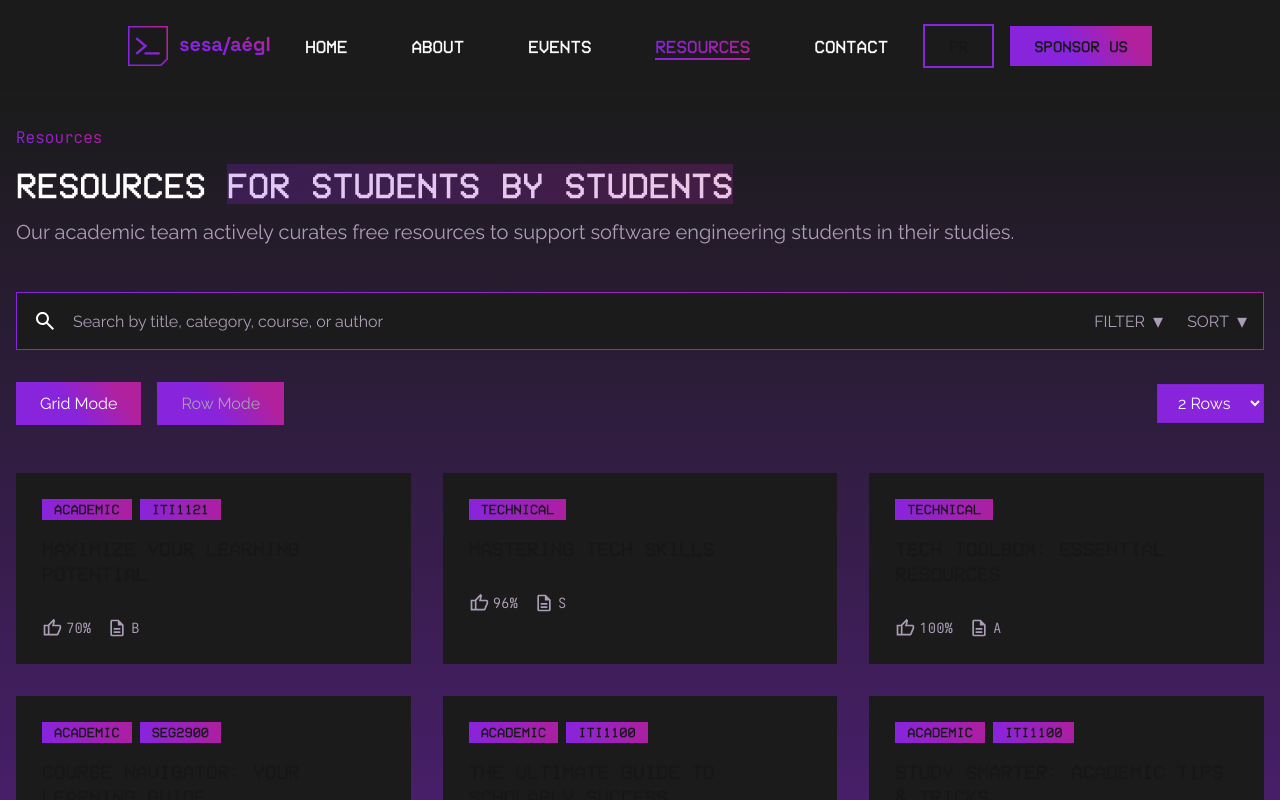
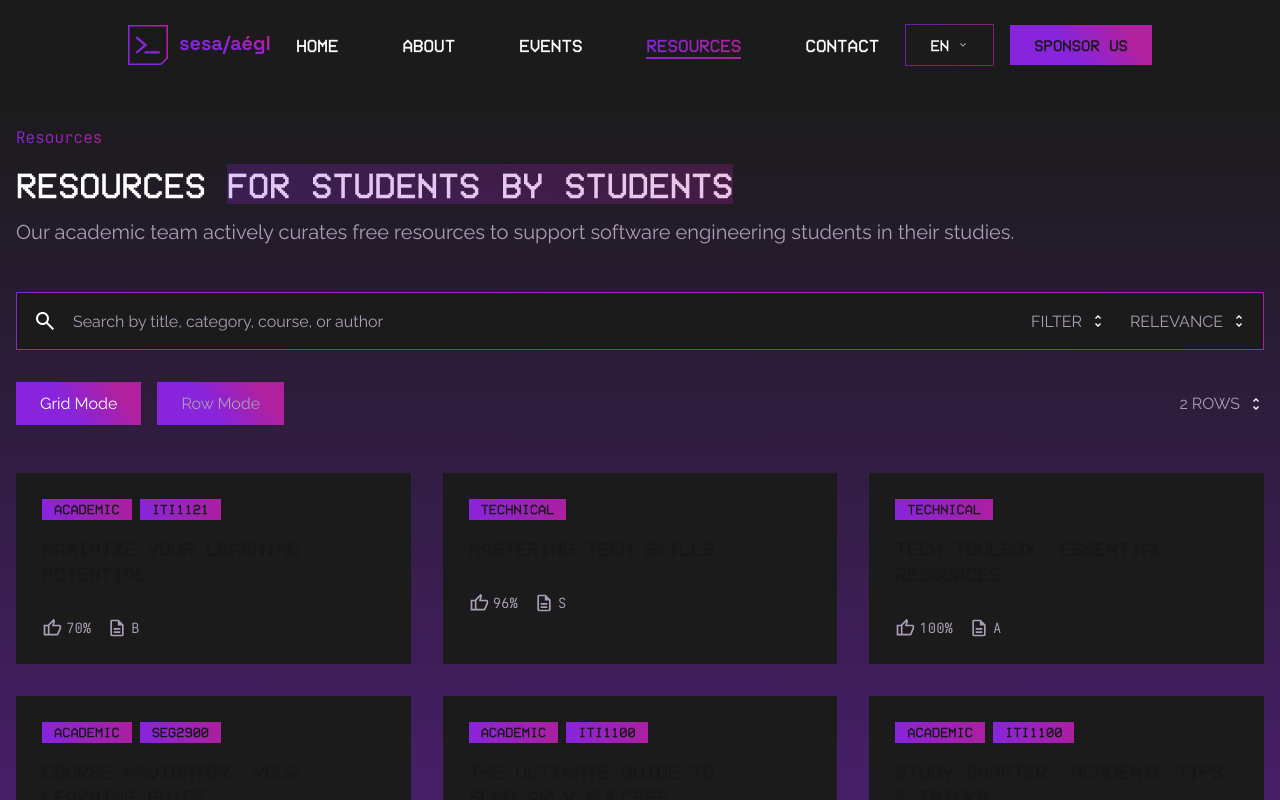
Before and after one commit to 8x5y1a/sesa-website, a Next.js app: page /pages/ResourcesPage in a window 1280 px wide. Shown: the top 800 px of the page. Built offline with nearby package versions, Linux system fonts and the light colour scheme.

Commit message:
dropdown, navbar updated

```diff
--- a/src/app/pages/EventsPage/components/EventFilters.tsx
+++ b/src/app/pages/EventsPage/components/EventFilters.tsx
@@ -1,7 +1,14 @@
 "use client";
 
 import React, { useState } from "react";
+import Image from "next/image";
 import Button from "@/components/Button";
+
+const gradientBorderClass = `
+    border-[1px]
+    border-solid
+    [border-image:linear-gradient(55deg,rgba(136,36,220,0.7)_41.93%,rgba(177,33,157,0.7)_81.89%)_1]
+`;
 
 type EventType = "All" | "Workshop" | "Networking Event" | "Social Event" | "Academic Support";
 type TimeFilter = "All" | "Past" | "Today" | "Upcoming";
@@ -54,43 +61,40 @@ const EventFilters: React.FC<{
 
             {/* Right Side: Event Type Dropdown */}
             <div className="relative">
-                {/* Dropdown Trigger Button */}
-                <Button
-                    variant="outline"
-                    className="flex items-center gap-2 font-heading uppercase text-white"
+                <button
+                    className="flex items-center gap-2 uppercase text-thistle"
                     onClick={() => setIsDropdownOpen(!isDropdownOpen)}
                 >
-                    Filter
-                    <svg
-                        className={`h-4 w-4 transition-transform ${isDropdownOpen ? "rotate-180" : ""}`}
-                        fill="none"
-                        stroke="currentColor"
-                        viewBox="0 0 24 24"
-                        xmlns="http://www.w3.org/2000/svg"
+                    {activeFilter}
+                    <Image
+                        src="/contact-page/arrows.svg"
+                        alt="Filter Arrow"
+                        width={16}
+                        height={16}
+                        className={`transition-transform duration-200 ${
+                            isDropdownOpen ? "rotate-180" : ""
+                        }`}
+                    />
+                </button>
+
+                {isDropdownOpen && (
+                    <div className="absolute right-0 z-20 mt-2 min-w-[18rem]">
+                        <div
+                            className={`${gradientBorderClass} bg-[rgba(27,27,27,0.3)] backdrop-blur-md backdrop-saturate-150`}
                         >
-                        <path
-                            strokeLinecap="round"
-                            strokeLinejoin="round"
-                            strokeWidth={2}
-                            d="M19 9l-7 7-7-7"
-                        />
-                    </svg>
-                </Button>
-
-                {/* Dropdown Menu */}
-                {isDropdownOpen && (
-                    <div className="absolute right-0 z-10 mt-2 w-48 rounded-lg border border-gray-700 bg-gray-800 shadow-lg">
                             {filters.map(filter => (
                                 <button
                                     key={filter}
-                                className={`w-full px-4 py-2 text-left font-heading text-sm uppercase text-white transition-all hover:bg-gray-700 ${
-                                    activeFilter === filter ? "bg-gray-700" : ""
-                                }`}
-                                onClick={() => handleFilterClick(filter)}
+                                    onClick={() => {
+                                        handleFilterClick(filter);
+                                        setIsDropdownOpen(false);
+                                    }}
+                                    className="w-full px-6 py-3 text-left font-heading text-base uppercase text-white transition-colors duration-200 hover:bg-[rgba(27,27,27,0.4)]"
                                 >
                                     {filter}
                                 </button>
                             ))}
+                        </div>
                     </div>
                 )}
             </div>
--- a/src/app/pages/ResourcesPage/components/RowSelector.tsx
+++ b/src/app/pages/ResourcesPage/components/RowSelector.tsx
@@ -1,24 +1,58 @@
-import React from "react";
+import React, { useState } from "react";
+import Image from "next/image";
+
+const gradientBorderClass = `
+    border-[1px]
+    border-solid
+    [border-image:linear-gradient(55deg,rgba(136,36,220,0.7)_41.93%,rgba(177,33,157,0.7)_81.89%)_1]
+`;
 
 interface RowSelectorProps {
     rowsToShow: number;
     setRowsToShow: (value: number) => void;
 }
 
-const RowSelector: React.FC<RowSelectorProps> = ({ rowsToShow, setRowsToShow }) => (
-    <div className="flex gap-4">
-        <select
-            value={rowsToShow}
-            onChange={e => setRowsToShow(Number(e.target.value))}
-            className="rounded-none border border-gray-300 bg-blueviolet-100 px-4 py-2 text-white shadow-sm focus:outline-none"
+const RowSelector: React.FC<RowSelectorProps> = ({ rowsToShow, setRowsToShow }) => {
+    const [isOpen, setIsOpen] = useState(false);
+
+    return (
+        <div className="relative">
+            <button
+                className="flex items-center gap-2 uppercase text-thistle"
+                onClick={() => setIsOpen(!isOpen)}
+            >
+                {rowsToShow} Rows
+                <Image
+                    src="/contact-page/arrows.svg"
+                    alt="Rows Arrow"
+                    width={16}
+                    height={16}
+                    className={`transition-transform duration-200 ${isOpen ? "rotate-180" : ""}`}
+                />
+            </button>
+
+            {isOpen && (
+                <div className="absolute right-0 z-20 mt-2 min-w-[8rem]">
+                    <div
+                        className={`${gradientBorderClass} bg-[rgba(27,27,27,0.3)] backdrop-blur-md backdrop-saturate-150`}
                     >
                         {[1, 2, 3, 4, 5].map(rows => (
-                <option key={rows} value={rows}>
+                            <button
+                                key={rows}
+                                onClick={() => {
+                                    setRowsToShow(rows);
+                                    setIsOpen(false);
+                                }}
+                                className="w-full px-6 py-3 text-left font-heading text-base uppercase text-white transition-colors duration-200 hover:bg-[rgba(27,27,27,0.4)]"
+                            >
                                 {rows} Rows
-                </option>
+                            </button>
                         ))}
-        </select>
+                    </div>
+                </div>
+            )}
         </div>
     );
+};
 
 export default RowSelector;
--- a/src/app/pages/ResourcesPage/components/SearchFilterBar.tsx
+++ b/src/app/pages/ResourcesPage/components/SearchFilterBar.tsx
@@ -1,5 +1,12 @@
 import Image from "next/image";
-import { useState } from "react";
+import { useState, useRef, useEffect } from "react";
+import Dropdown from "@/components/Dropdown";
+
+const gradientBorderClass = `
+    border-[1px]
+    border-solid
+    [border-image:linear-gradient(55deg,rgba(136,36,220,0.7)_41.93%,rgba(177,33,157,0.7)_81.89%)_1]
+`;
 
 export const SearchFilterBar = () => {
     const [searchTerm, setSearchTerm] = useState<string>("");
@@ -22,6 +29,23 @@ export const SearchFilterBar = () => {
     const [isFilterOpen, setIsFilterOpen] = useState<boolean>(false);
     const [isSortOpen, setIsSortOpen] = useState<boolean>(false);
 
+    const filterRef = useRef<HTMLDivElement>(null);
+    const sortRef = useRef<HTMLDivElement>(null);
+
+    useEffect(() => {
+        const handleClickOutside = (event: MouseEvent) => {
+            if (filterRef.current && !filterRef.current.contains(event.target as Node)) {
+                setIsFilterOpen(false);
+            }
+            if (sortRef.current && !sortRef.current.contains(event.target as Node)) {
+                setIsSortOpen(false);
+            }
+        };
+
+        document.addEventListener("mousedown", handleClickOutside);
+        return () => document.removeEventListener("mousedown", handleClickOutside);
+    }, []);
+
     const handleFilterChange = (
         e: React.ChangeEvent<HTMLSelectElement>,
         key: keyof typeof filterOptions,
@@ -30,8 +54,8 @@ export const SearchFilterBar = () => {
         setIsFilterOpen(false); // Close filter dropdown after selection
     };
 
-    const handleSortChange = (e: React.ChangeEvent<HTMLSelectElement>) => {
-        setSortOption(e.target.value);
+    const handleSortChange = (value: string) => {
+        setSortOption(value);
         setIsSortOpen(false); // Close sort dropdown after selection
     };
 
@@ -66,18 +90,36 @@ export const SearchFilterBar = () => {
                 </div>
 
                 <div className="ml-4 flex gap-6">
-                    <div className="relative">
+                    <div className="relative" ref={filterRef}>
                         <button
                             className="flex items-center gap-2 uppercase text-thistle"
                             onClick={toggleFilterDropdown}
                         >
-                            Filter <span className="text-xl">▾</span>
+                            {Object.values(filterOptions).some(value => value !== "")
+                                ? "Filters Active"
+                                : "Filter"}
+                            <Image
+                                src="/contact-page/arrows.svg"
+                                alt="Filter Arrow"
+                                width={16}
+                                height={16}
+                                className={`transition-transform duration-200 ${
+                                    isFilterOpen ? "rotate-180" : ""
+                                }`}
+                            />
                         </button>
+
                         {isFilterOpen && (
-                            <div className="absolute right-0 z-10 mt-1 w-72 rounded bg-gradient-to-r from-blueviolet-100 to-darkmagenta p-2 text-thistle shadow-md">
+                            <div className="absolute right-0 z-50 mt-2 min-w-[18rem]">
+                                <div
+                                    className={`${gradientBorderClass} bg-[rgba(27,27,27,0.3)] p-4 backdrop-blur-md backdrop-saturate-150`}
+                                >
                                     {Object.entries(filterOptions).map(([key, value]) => (
-                                    <div className="mb-2" key={key}>
-                                        <label htmlFor={key} className="block text-sm">
+                                        <div className="mb-4 last:mb-0" key={key}>
+                                            <label
+                                                htmlFor={key}
+                                                className="mb-2 block font-heading text-base uppercase text-white"
+                                            >
                                                 {key.charAt(0).toUpperCase() + key.slice(1)}
                                             </label>
                                             <select
@@ -89,7 +131,7 @@ export const SearchFilterBar = () => {
                                                         key as keyof typeof filterOptions,
                                                     )
                                                 }
-                                            className="w-full rounded border bg-gray-100 p-1 text-thistle"
+                                                className="w-full bg-[rgba(27,27,27,0.05)] px-3 py-2 font-heading text-base uppercase text-white focus:outline-none"
                                             >
                                                 {key === "course" && (
                                                     <>
@@ -135,36 +177,62 @@ export const SearchFilterBar = () => {
                                         </div>
                                     ))}
                                 </div>
+                            </div>
                         )}
                     </div>
 
-                    <div className="relative">
+                    <div className="relative" ref={sortRef}>
                         <button
                             className="flex items-center gap-2 uppercase text-thistle"
                             onClick={toggleSortDropdown}
                         >
-                            Sort <span className="text-xl">▾</span>
+                            {sortOption === "relevance"
+                                ? "Relevance"
+                                : sortOption === "rating"
+                                  ? "Most Highly Rated"
+                                  : sortOption === "alphabetical"
+                                    ? "Alphabetical Order"
+                                    : sortOption === "recent"
+                                      ? "Most Recently Added"
+                                      : "Sort"}
+                            <Image
+                                src="/contact-page/arrows.svg"
+                                alt="Sort Arrow"
+                                width={16}
+                                height={16}
+                                className={`transition-transform duration-200 ${
+                                    isSortOpen ? "rotate-180" : ""
+                                }`}
+                            />
                         </button>
-                        {isSortOpen && (
-                            <div className="absolute right-0 z-10 mt-1 w-72 rounded bg-gradient-to-r from-blueviolet-100 to-darkmagenta p-2 text-thistle shadow-md">
-                                <div className="mb-2">
-                                    <label htmlFor="sort" className="block text-sm">
-                                        Sort by
-                                    </label>
-                                    <select
-                                        id="sort"
-                                        value={sortOption}
-                                        onChange={handleSortChange}
-                                        className="w-full rounded border bg-gray-100 p-1 text-thistle"
-                                    >
-                                        <option value="relevance">Relevance</option>
-                                        <option value="rating">Most Highly Rated</option>
-                                        <option value="alphabetical">Alphabetical Order</option>
-                                        <option value="recent">Most Recently Added</option>
-                                    </select>
-                                </div>
-                            </div>
-                        )}
+
+                        <Dropdown
+                            items={[
+                                {
+                                    label: "Relevance",
+                                    value: "relevance",
+                                    onClick: () => handleSortChange("relevance"),
+                                },
+                                {
+                                    label: "Most Highly Rated",
+                                    value: "rating",
+                                    onClick: () => handleSortChange("rating"),
+                                },
+                                {
+                                    label: "Alphabetical Order",
+                                    value: "alphabetical",
+                                    onClick: () => handleSortChange("alphabetical"),
+                                },
+                                {
+                                    label: "Most Recently Added",
+                                    value: "recent",
+                                    onClick: () => handleSortChange("recent"),
+                                },
+                            ]}
+                            isOpen={isSortOpen}
+                            onItemClick={onClick => onClick()}
+                            buttonClassName="w-full px-6 py-3 text-left font-heading text-base uppercase text-white"
+                        />
                     </div>
                 </div>
             </div>
--- /dev/null
+++ b/src/components/Dropdown.tsx
@@ -0,0 +1,45 @@
+interface DropdownMenuProps {
+    items: {
+        label: string;
+        value: string;
+        onClick: () => void;
+    }[];
+    isOpen: boolean;
+    onItemClick: (onClick: () => void) => void;
+    className?: string;
+    buttonClassName?: string;
+}
+
+const gradientBorderClass = `
+    border-[1px]
+    border-solid
+    [border-image:linear-gradient(55deg,rgba(136,36,220,0.7)_41.93%,rgba(177,33,157,0.7)_81.89%)_1]
+`;
+
+export default function Dropdown({
+    items,
+    isOpen,
+    onItemClick,
+    className = "",
+    buttonClassName = "w-full px-6 py-3 text-left font-heading text-base uppercase text-white", // Add default value
+}: DropdownMenuProps) {
+    if (!isOpen) return null;
+
+    return (
+        <div className="absolute right-0 z-50 mt-2 min-w-full">
+            <div
+                className={`${gradientBorderClass} bg-[rgba(27,27,27,0.3)] backdrop-blur-md backdrop-saturate-150 ${className}`}
+            >
+                {items.map(item => (
+                    <button
+                        key={item.value}
+                        onClick={() => onItemClick(item.onClick)}
+                        className={`${buttonClassName} transition-colors duration-200 hover:bg-[rgba(27,27,27,0.4)]`}
+                    >
+                        {item.label}
+                    </button>
+                ))}
+            </div>
+        </div>
+    );
+}
--- a/src/components/Navbar.tsx
+++ b/src/components/Navbar.tsx
@@ -4,19 +4,37 @@ import Image from "next/image";
 import Button from "./Button";
 import Link from "next/link";
 import { usePathname } from "next/navigation";
-
-/* const gradientBorderClass = `
-  relative
-  before:absolute before:inset-0
-  before:p-[1px]
-  before:bg-gradient-to-r before:from-[rgba(136,36,220,0.7)] before:to-[rgba(177,33,157,0.7)]
-  before:content-['']
-  before:transition-all
-  hover:before:rounded-3xl
-`; */
+import { useState } from "react";
+import Dropdown from "./Dropdown";
 
 export default function Navbar() {
     const pathname = usePathname();
+    const [selectedLang, setSelectedLang] = useState("EN");
+    const [isOpen, setIsOpen] = useState(false);
+
+    const gradientBorderClass = `
+        border-[1px]
+        border-solid
+        [border-image:linear-gradient(55deg,rgba(136,36,220,0.7)_41.93%,rgba(177,33,157,0.7)_81.89%)_1]
+    `;
+
+    const languageItems = [
+        {
+            label: "EN",
+            value: "EN",
+            onClick: () => setSelectedLang("EN"),
+        },
+        {
+            label: "FR",
+            value: "FR",
+            onClick: () => setSelectedLang("FR"),
+        },
+    ];
+
+    const handleItemClick = (onClick: () => void) => {
+        onClick();
+        setIsOpen(false);
+    };
 
     const isActivePage = (path: string) => {
         return pathname === path;
@@ -81,9 +99,29 @@ export default function Navbar() {
                 </nav>
 
                 <div className="flex items-center gap-4">
-                    <Button variant="outline" className="font-heading text-base uppercase">
-                        FR
-                    </Button>
+                    <div className="relative">
+                        <button
+                            onClick={() => setIsOpen(!isOpen)}
+                            className={`${gradientBorderClass} flex items-center gap-2 bg-transparent px-6 py-3 font-heading text-base uppercase text-white`}
+                        >
+                            {selectedLang}
+                            <Image
+                                src="/navbar/caret-down.svg"
+                                alt="Language selector"
+                                width={12}
+                                height={12}
+                                className={`transition-transform duration-200 ${
+                                    isOpen ? "rotate-180" : ""
+                                }`}
+                            />
+                        </button>
+
+                        <Dropdown
+                            items={languageItems}
+                            isOpen={isOpen}
+                            onItemClick={handleItemClick}
+                        />
+                    </div>
                     <Button className="font-heading text-base uppercase">Sponsor us</Button>
                 </div>
             </header>
```
Also changed, not shown: src/app/pages/ContactUsPage/components/ContactForm.tsx (+48 -23 lines), public/navbar/caret-down.svg (added). Lines whose indentation alone changed are shown as unchanged.
